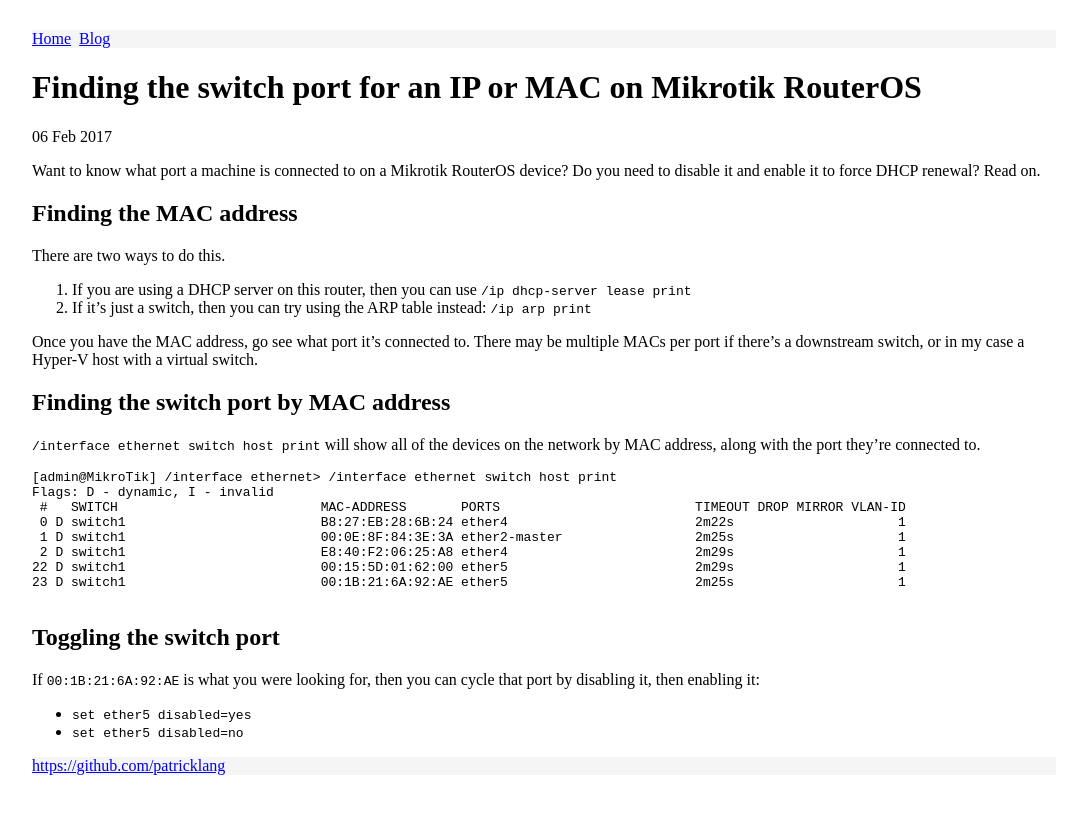
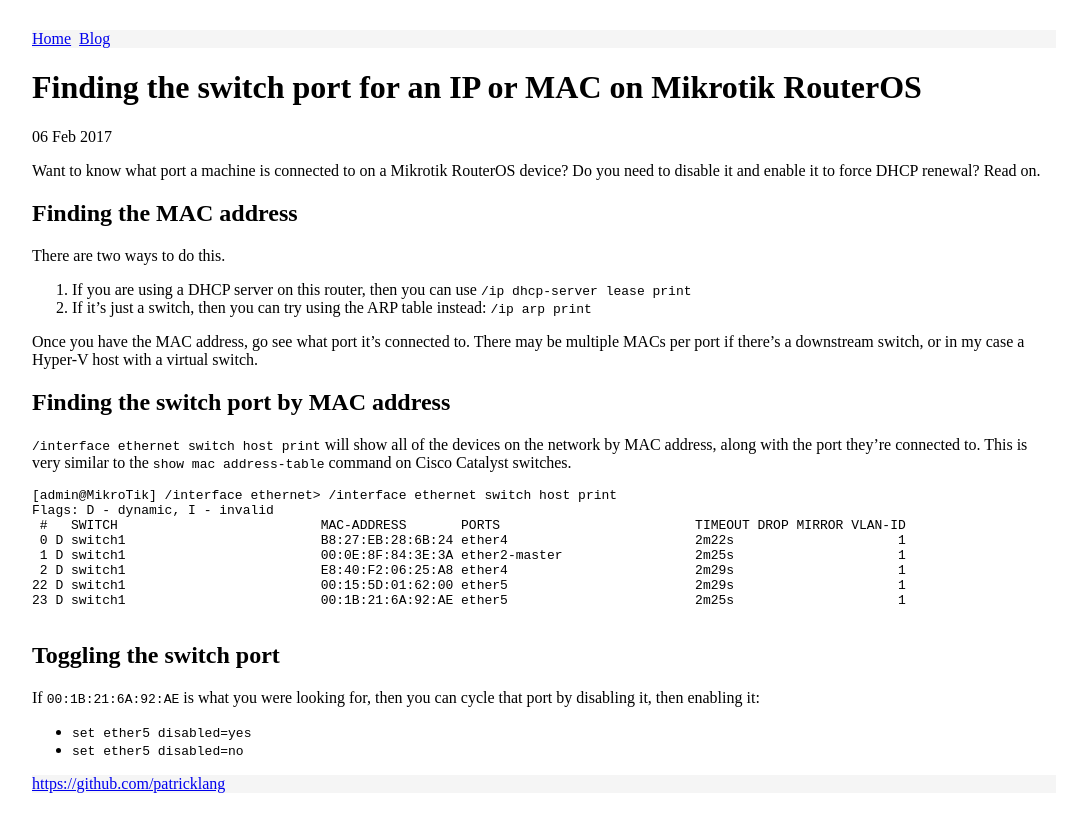
Before and after one commit to PatrickLang/patricklang.github.io, a Jekyll site: the page built from _posts/2016-02-06-mikrotik-mac-to-port.md, in a window 1280 px wide. Shown: the top 832 px of the page, without its empty margins (96-1167 px from the left). Built offline with Jekyll 4.4.1, drawn with Linux system fonts in a browser that asks for light colours.

Commit message:
Adding comparison to Cisco command

````diff
--- a/_posts/2016-02-06-mikrotik-mac-to-port.md
+++ b/_posts/2016-02-06-mikrotik-mac-to-port.md
@@ -17,7 +17,7 @@
 
 ## Finding the switch port by MAC address
 
-`/interface ethernet switch host print` will show all of the devices on the network by MAC address, along with the port they're connected to.
+`/interface ethernet switch host print` will show all of the devices on the network by MAC address, along with the port they're connected to. This is very similar to the `show mac address-table` command on Cisco Catalyst switches.
 
 ```
 [admin@MikroTik] /interface ethernet> /interface ethernet switch host print
````
